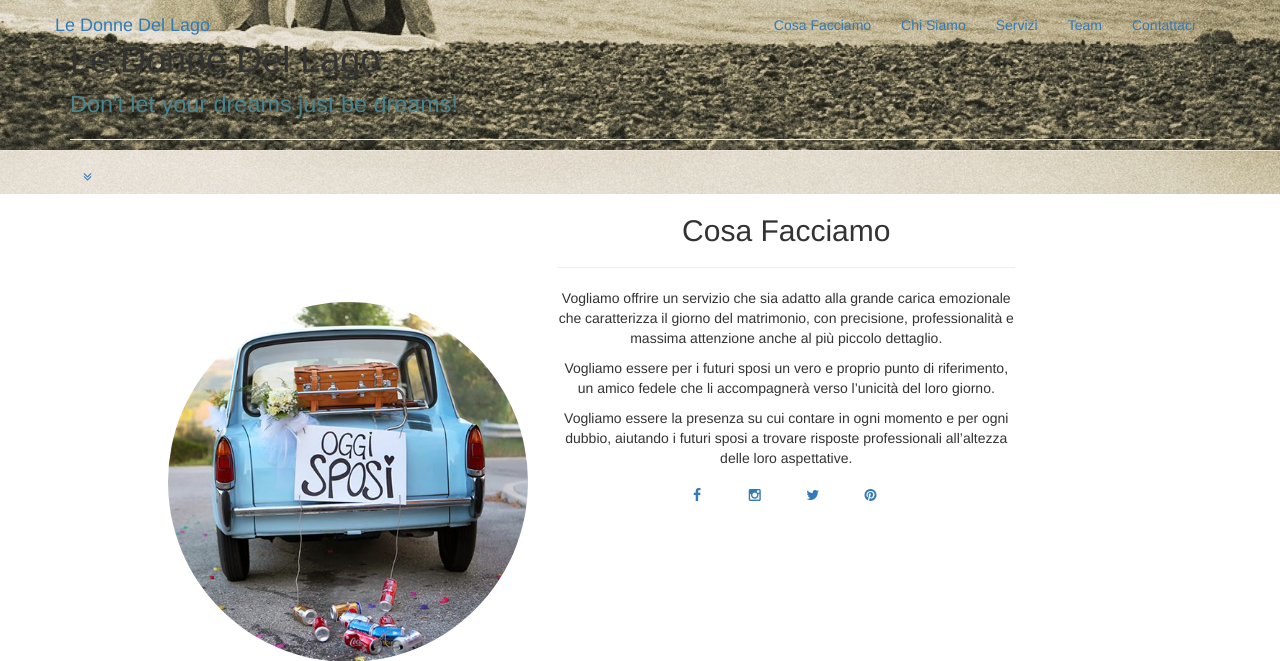
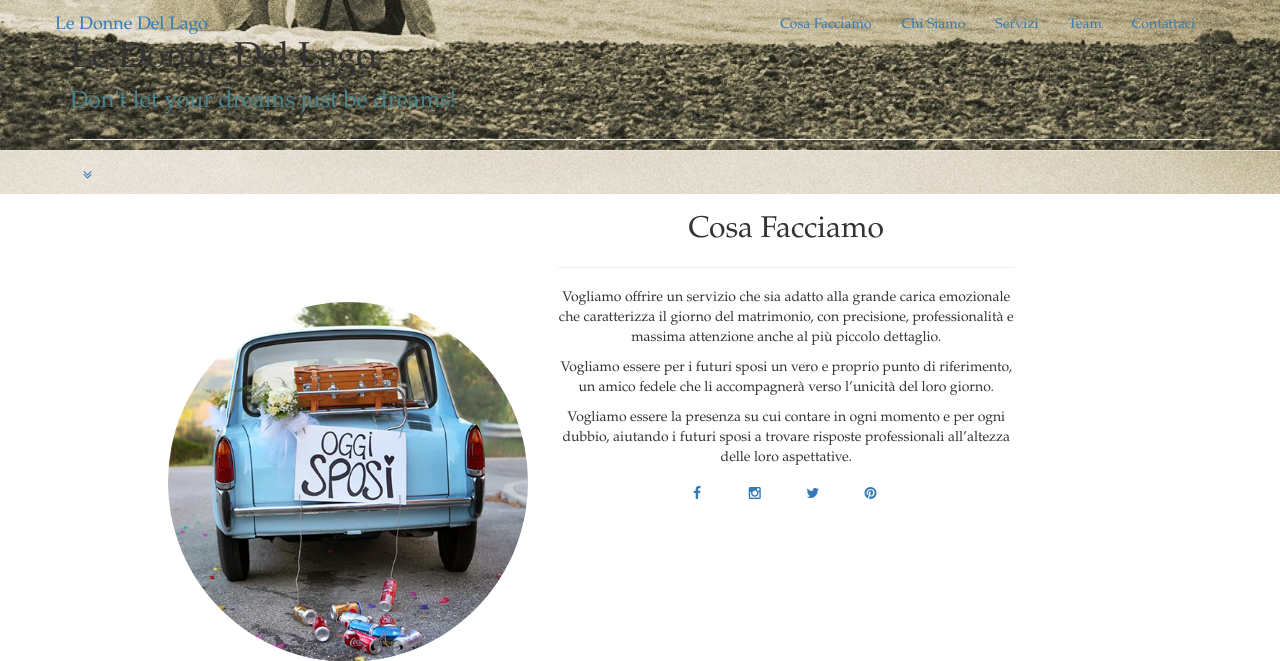
Before and after one commit to jacprada/LDDL, a PHP site: page / in a window 1280 px wide. Shown: the top 661 px of the page. Run offline with PHP 8.4, Linux system fonts and the light colour scheme.

Commit message:
all fonts changed to palatino

```diff
--- a/assets/css/custom.css
+++ b/assets/css/custom.css
@@ -1,3 +1,16 @@
+.brand-heading,
+.intro-tagline,
+h2, h3, a.btn, button.btn,
+.navbar-brand,
+.navbar-nav > li > a,
+p, input, textarea, span {
+  font-family: Palatino !important;
+}
+
+/*body {
+  font-family: Palatino !important;
+}*/
+
 .nav-brand {
   line-height: 20px;
   height: auto;
```
